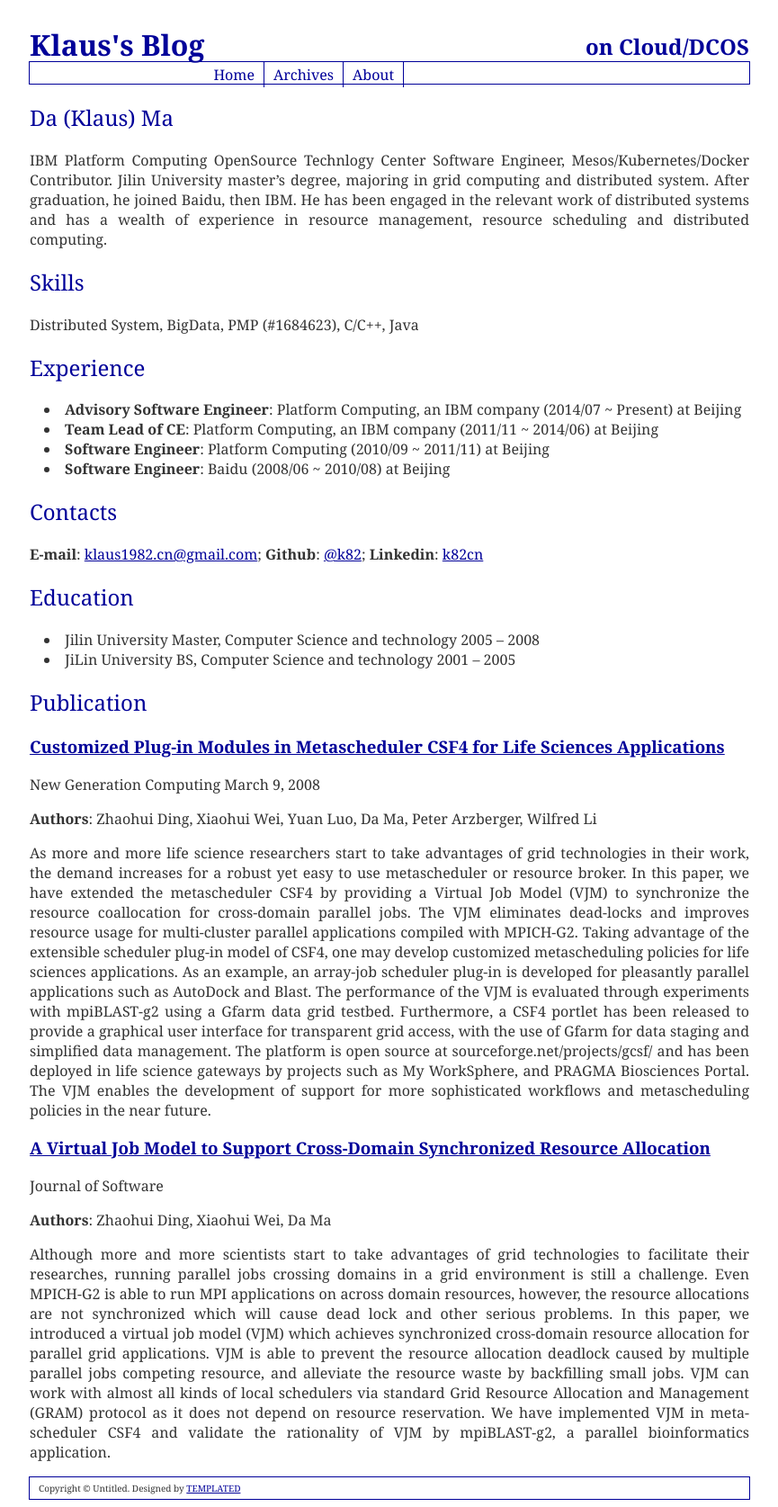
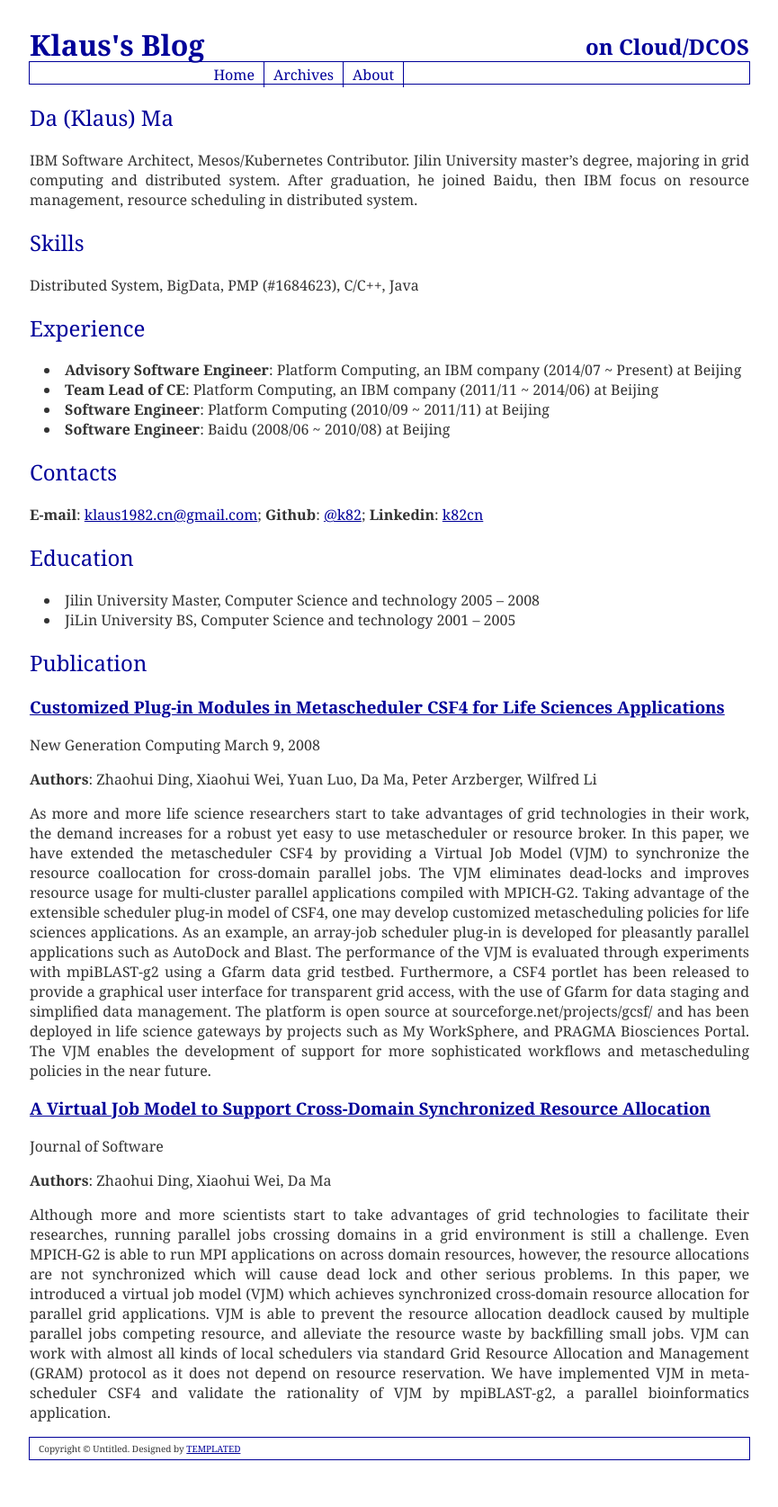
Before and after one commit to k82cn/k82cn.github.io, a Jekyll site: the page built from about.md, in a window 1280 px wide. Shown: the whole page at 90% size, without its empty margins (207-1072 px from the left). Built offline with Jekyll 4.4.1, drawn with Linux system fonts in a browser that asks for light colours; after the commit the page ends 1631 px from its top, so only the background shows below that.

Commit message:
Update introduction.

```diff
--- a/about.md
+++ b/about.md
@@ -5,7 +5,7 @@ title: About
 
 ## Da (Klaus) Ma
 
-IBM Platform Computing OpenSource Technlogy Center Software Engineer, Mesos/Kubernetes/Docker Contributor. Jilin University master's degree, majoring in grid computing and distributed system. After graduation, he joined Baidu, then IBM. He has been engaged in the relevant work of distributed systems and has a wealth of experience in resource management, resource scheduling and distributed computing.
+IBM Software Architect, Mesos/Kubernetes Contributor. Jilin University master's degree, majoring in grid computing and distributed system. After graduation, he joined Baidu, then IBM focus on resource management, resource scheduling in distributed system.
 
 ## Skills
 
```
